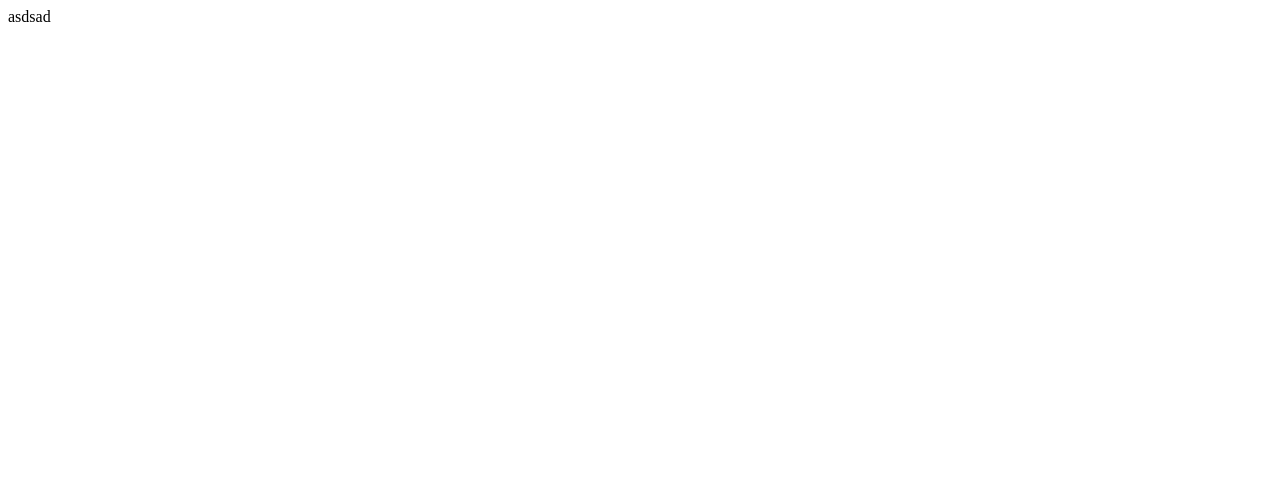
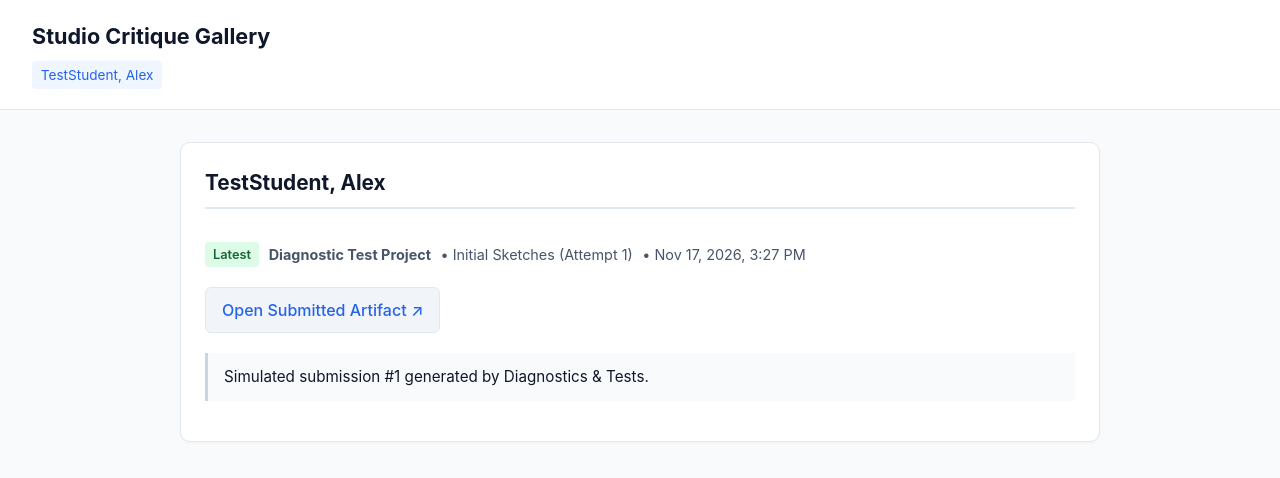
Before and after one commit to ProfChrisEMU/test-compiled-project-work, a plain HTML site: page index.html in a window 1280 px wide. Drawn offline with Linux system fonts and the light colour scheme.

Commit message:
Update critique gallery (2026-11-17T20:27:47.071Z)

```diff
--- a/index.html
+++ b/index.html
@@ -1 +1,56 @@
-asdsad
+<!DOCTYPE html>
+<html lang="en">
+<head>
+  <meta charset="UTF-8" />
+  <meta name="viewport" content="width=device-width, initial-scale=1.0" />
+  <meta name="robots" content="noindex, nofollow" />
+  <title>Studio Critique Gallery</title>
+  <style>
+    :root { --bg: #f8fafc; --card: #ffffff; --border: #e2e8f0; --text: #0f172a; --muted: #475569; --accent: #2563eb; }
+    body { font-family: -apple-system, BlinkMacSystemFont, "Segoe UI", Roboto, sans-serif; background: var(--bg); color: var(--text); margin: 0; padding: 0; line-height: 1.55; }
+    header { background: var(--card); border-bottom: 1px solid var(--border); padding: 1.25rem 2rem; position: sticky; top: 0; z-index: 10; }
+    header h1 { margin: 0 0 0.5rem 0; font-size: 1.35rem; }
+    .roster-nav { display: flex; flex-wrap: wrap; gap: 0.6rem; font-size: 0.85rem; }
+    .roster-nav a { color: var(--accent); text-decoration: none; background: #eff6ff; padding: 0.2rem 0.55rem; border-radius: 4px; }
+    main { max-width: 920px; margin: 2rem auto; padding: 0 1.25rem; }
+    .student-section { background: var(--card); border: 1px solid var(--border); border-radius: 10px; padding: 1.5rem; margin-bottom: 2rem; box-shadow: 0 1px 3px rgba(0,0,0,0.04); }
+    .student-name { margin-top: 0; padding-bottom: 0.5rem; border-bottom: 2px solid var(--border); font-size: 1.3rem; }
+    .submission-card { padding: 1rem 0; }
+    .submission-meta { display: flex; flex-wrap: wrap; gap: 0.6rem; align-items: center; margin-bottom: 0.75rem; font-size: 0.9rem; color: var(--muted); }
+    .badge { background: #e0e7ff; color: #1e40af; font-weight: 600; padding: 0.15rem 0.5rem; border-radius: 4px; font-size: 0.8rem; }
+    .badge-latest { background: #dcfce7; color: #166534; }
+    .work-media img { max-width: 100%; max-height: 620px; border-radius: 6px; border: 1px solid var(--border); display: block; margin: 0.5rem 0; }
+    .work-link { display: inline-block; margin: 0.5rem 0; padding: 0.6rem 1rem; background: #f1f5f9; border: 1px solid var(--border); border-radius: 6px; color: var(--accent); font-weight: 500; text-decoration: none; }
+    .student-notes { background: #f8fafc; border-left: 3px solid #cbd5e1; padding: 0.75rem 1rem; margin-top: 0.75rem; font-size: 0.95rem; white-space: pre-wrap; }
+    .history-drawer { margin-top: 1rem; border-top: 1px dashed var(--border); padding-top: 0.75rem; }
+    .history-drawer summary { cursor: pointer; font-weight: 600; color: var(--accent); font-size: 0.92rem; user-select: none; }
+    .history-list { padding-left: 1rem; border-left: 2px solid var(--border); margin-top: 0.75rem; }
+  </style>
+</head>
+<body>
+  <header>
+    <h1>Studio Critique Gallery</h1>
+    <nav class="roster-nav" aria-label="Student Jump Links">
+      <a href="#student-teststudent-alex">TestStudent, Alex</a>
+    </nav>
+  </header>
+  <main>
+
+      <section class="student-section" id="student-teststudent-alex">
+        <h2 class="student-name">TestStudent, Alex</h2>
+
+    <article class="submission-card" id="sub-teststudent-alex-diagnostic-test-project-att1">
+      <div class="submission-meta">
+        <span class="badge badge-latest">Latest</span>
+        <strong>Diagnostic Test Project</strong>
+        <span>• Initial Sketches (Attempt 1)</span>
+        <span>• Nov 17, 2026, 3:27 PM</span>
+      </div>
+      <div class="work-media"><a class="work-link" href="https://example.com/student-portfolio-artifact" target="_blank" rel="noopener">Open Submitted Artifact ↗</a></div>
+      <div class="student-notes">Simulated submission #1 generated by Diagnostics &amp; Tests.</div>
+    </article>
+
+      </section>
+  </main>
+</body>
+</html>
```
